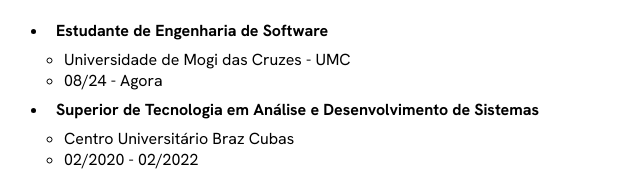
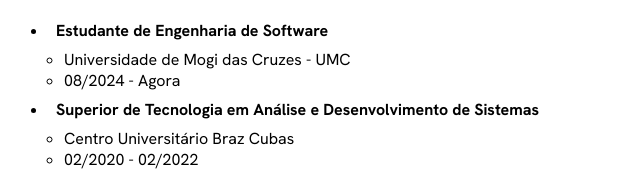
Before and after one commit to AbadeMTH/curriculo, a plain HTML site: page index.html in a window 1280 px wide. Shown: the part 625-800 px from the top of the page, 0-640 px from the left. Drawn offline with Linux system fonts and the light colour scheme.

Commit message:
textos editados

```diff
--- a/index.html
+++ b/index.html
@@ -71,7 +71,7 @@
                 <li class="tituloLista">Estudante de Engenharia de Software</li>
                 <ul>
                     <li>Universidade de Mogi das Cruzes - UMC</li>
-                    <li>08/24 - Agora</li>
+                    <li>08/2024 - Agora</li>
                 </ul>
                 <li class="tituloLista">
                     Superior de Tecnologia em Análise e Desenvolvimento de
```
